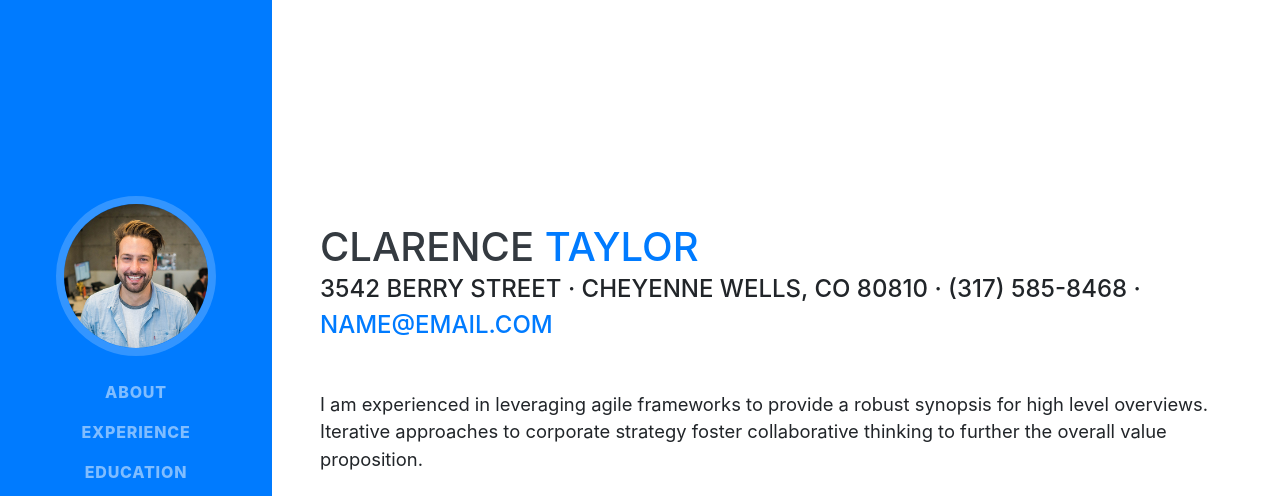
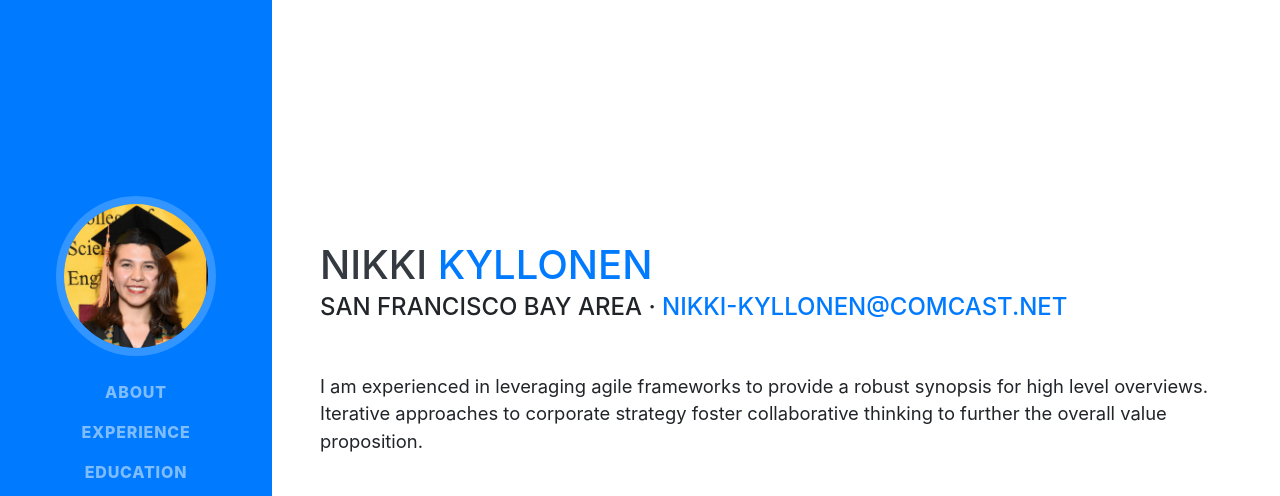
Before and after one commit to nkyllonen/nkyllonen.github.io, a website with bundled scripts: page index.html in a window 1280 px wide. Shown: the top 496 px of the page. Built offline with nearby package versions, Linux system fonts and the light colour scheme; a web font is replaced by a local one.

Commit message:
merged from bootstrap-start

```diff
--- a/index.html
+++ b/index.html
@@ -8,7 +8,7 @@
   <meta name="description" content="">
   <meta name="author" content="">
 
-  <title>Resume - Start Bootstrap Theme</title>
+  <title>Online Portfolio for Nikki Kyllonen</title>
 
   <!-- Bootstrap core CSS -->
   <link href="vendor/bootstrap/css/bootstrap.min.css" rel="stylesheet">
@@ -19,7 +19,9 @@
   <link href="vendor/fontawesome-free/css/all.min.css" rel="stylesheet">
 
   <!-- Custom styles for this template -->
-  <link href="css/resume.min.css" rel="stylesheet">
+  <!-- <link href="css/resume.min.css" rel="stylesheet"> -->
+  <link href="css/resume.css" rel="stylesheet">
+
 
 </head>
 
@@ -27,9 +29,9 @@
 
   <nav class="navbar navbar-expand-lg navbar-dark bg-primary fixed-top" id="sideNav">
     <a class="navbar-brand js-scroll-trigger" href="#page-top">
-      <span class="d-block d-lg-none">Clarence Taylor</span>
+      <span class="d-block d-lg-none">Nikki Kyllonen</span>
       <span class="d-none d-lg-block">
-        <img class="img-fluid img-profile rounded-circle mx-auto mb-2" src="img/profile.jpg" alt="">
+        <img class="img-fluid img-profile rounded-circle mx-auto mb-2" src="img/gradpic-cropped.png" alt="">
       </span>
     </a>
     <button class="navbar-toggler" type="button" data-toggle="collapse" data-target="#navbarSupportedContent" aria-controls="navbarSupportedContent" aria-expanded="false" aria-label="Toggle navigation">
@@ -63,11 +65,10 @@
 
     <section class="resume-section p-3 p-lg-5 d-flex align-items-center" id="about">
       <div class="w-100">
-        <h1 class="mb-0">Clarence
-          <span class="text-primary">Taylor</span>
+        <h1 class="mb-0">Nikki
+          <span class="text-primary">Kyllonen</span>
         </h1>
-        <div class="subheading mb-5">3542 Berry Street · Cheyenne Wells, CO 80810 · (317) 585-8468 ·
-          <a href="mailto:name@email.com">name@email.com</a>
+        <div class="subheading mb-5">San Francisco Bay Area · <a href="mailto:nikki-kyllonen@comcast.net">nikki-kyllonen@comcast.net</a>
         </div>
         <p class="lead mb-5">I am experienced in leveraging agile frameworks to provide a robust synopsis for high level overviews. Iterative approaches to corporate strategy foster collaborative thinking to further the overall value proposition.</p>
         <div class="social-icons">
```
Also changed, not shown: img/clarence-profile.jpg (renamed from img/profile.jpg), img/gradpic-cropped.png (added), img/gradpic.png (added).
